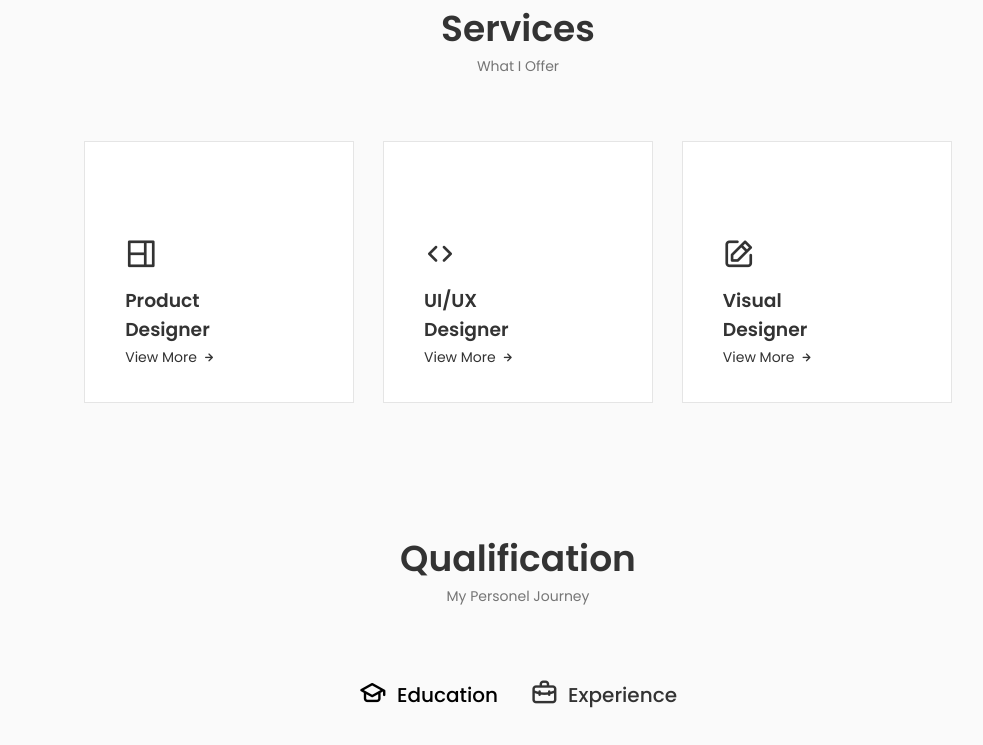
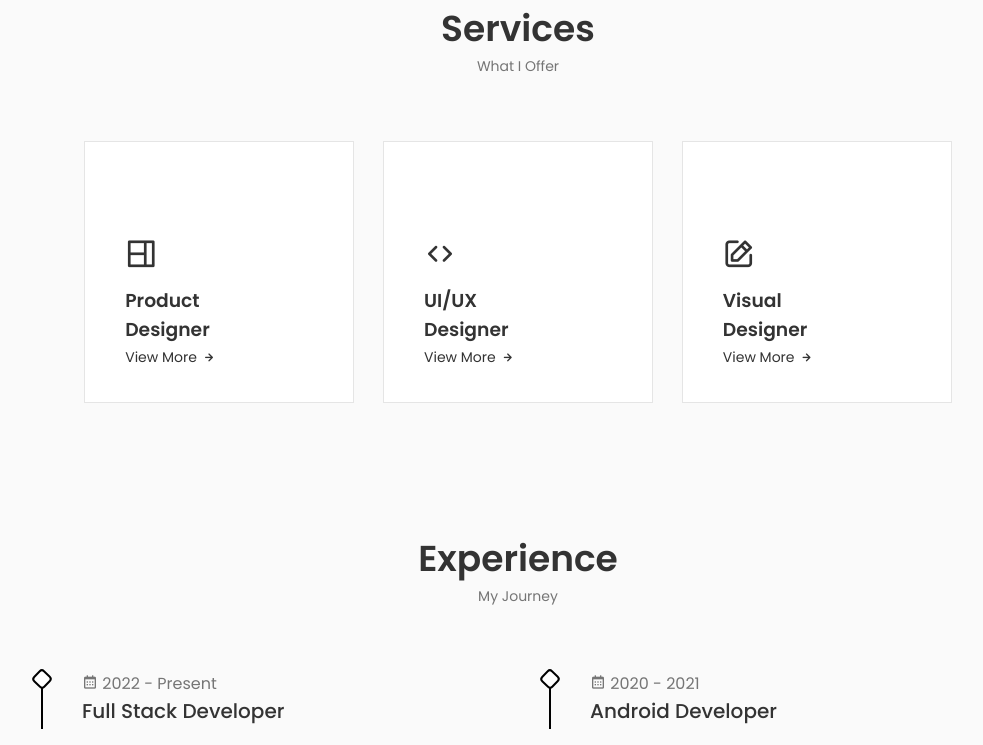
Before and after one commit to ncpy/ncpy.github.io, a React (Create React App) app: page / in a window 1280 px wide. Shown: the part 2000-2745 px from the top of the page, without its empty margins (122-1105 px from the left). Built offline with nearby package versions, Linux system fonts and the light colour scheme.

Commit message:
experience update

```diff
--- a/src/components/qualification/Qualification.jsx
+++ b/src/components/qualification/Qualification.jsx
@@ -1,5 +1,6 @@
 import React, { useState } from 'react'
-import './qualification.css'
+//import './qualification.css'
+import './experience.css'
 
 const Qualification = () => {
     const [toggleState, setToggleState] = useState(1)
@@ -9,10 +10,56 @@ const Qualification = () => {
     }
     return (
         <section className="qualification section" id="portfolio">
-            <h2 className="section__title">Qualification</h2>
-            <span className="section__subtitle">My Personel Journey</span>
+            <h2 className="section__title">Experience</h2>
+            <span className="section__subtitle">My Journey</span>
 
-            <div className="qualification__container container">
+            <div className="qualification__container container grid">
+                <div className="experience">
+                    <div className="timeline">
+                        <div className="timeline__item">
+                            <div className="circle__dot"></div>
+                            <span className="timeline__date">
+                                <i className="bx bx-calendar"></i> 2022 - Present
+                            </span>
+                            <h3 className="timeline__title">Full Stack Developer</h3>
+                            <p className="timeline__text">asdfjkhsdfsfasdfsd</p>
+                        </div>
+
+                        <div className="timeline__item">
+                            <div className="circle__dot"></div>
+                            <span className="timeline__date">
+                                <i className="bx bx-calendar"></i> 2021 - 2022
+                            </span>
+                            <h3 className="timeline__title">Wordpress Developer</h3>
+                            <p className="timeline__text">ömnvcfdrytweıopfdşımlsjktrf</p>
+                        </div>
+                    </div>
+                </div>
+
+                <div className="experience">
+                    <div className="timeline">
+                        <div className="timeline__item">
+                            <div className="circle__dot"></div>
+                            <span className="timeline__date">
+                                <i className="bx bx-calendar"></i> 2020 - 2021
+                            </span>
+                            <h3 className="timeline__title">Android Developer</h3>
+                            <p className="timeline__text">kljhgujktrffghjkdsf</p>
+                        </div>
+
+                        <div className="timeline__item">
+                            <div className="circle__dot"></div>
+                            <span className="timeline__date">
+                                <i className="bx bx-calendar"></i> 2018 - 2019
+                            </span>
+                            <h3 className="timeline__title">Python Developer</h3>
+                            <p className="timeline__text">sdfsdfsdfsdfsd</p>
+                        </div>
+                    </div>
+                </div>
+            </div>
+
+            {/* <div className="qualification__container container">
                 <div className="qualification__tabs">
                     <div className={toggleState === 1
                         ? "qualification__button qualification__active buton--flex"
@@ -168,7 +215,7 @@ const Qualification = () => {
                         </div>
                     </div>
                 </div>
-            </div>
+            </div> */}
         </section>
     )
 }
--- /dev/null
+++ b/src/components/qualification/experience.css
@@ -0,0 +1,62 @@
+.qualification__container {
+    grid-template-columns: repeat(2, 1fr);
+    column-gap: 3rem;
+}
+
+.timeline__item {
+    position: relative;
+    padding-left: 3rem;
+    margin-bottom: 2.5rem;
+}
+
+.timeline__item:last-child {
+    margin-bottom: 0;
+}
+
+.timeline__item::before {
+    content: '';
+    width: 2px;
+    height: 60%;
+    position: absolute;
+    left: .459rem;
+    top: 0;
+    background-color: var(--title-color-dark);
+    transition: .4s;
+}
+
+.timeline__item:hover::before {
+    height: 100%;
+}
+
+.circle__dot {
+    position: absolute;
+    left: 0;
+    top: 0;
+    height: 1rem;
+    width: 1rem;
+    border: 2px solid var(--title-color-dark);
+    border-radius: .25rem;
+    background-color: var(--container-color);
+    transform: rotate(134deg);
+    transition: .4s;
+}
+
+.timeline__item:hover
+.circle__dot {
+    background-color: var(--title-color-dark);
+}
+
+.timeline__title {
+    font-size: var(--h3-font-size);
+    font-weight: var(--font-medium);
+    margin-bottom: 1rem;
+}
+
+.timeline__data {
+    display: flex;
+    align-items: center;
+    column-gap: .4rem;
+    font-size: var(--small-font-size);
+    color: var(--container-color);
+    margin-bottom: .5rem;
+}
```
Also changed, not shown: src/components/home/Social.jsx (+14 -0 lines).
